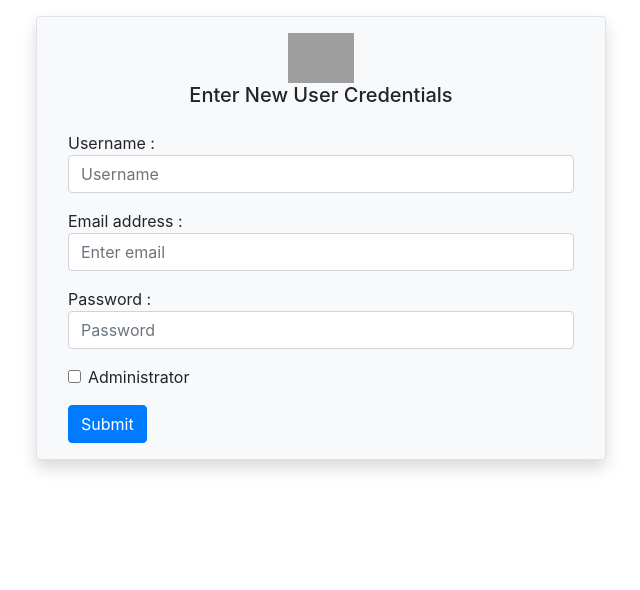
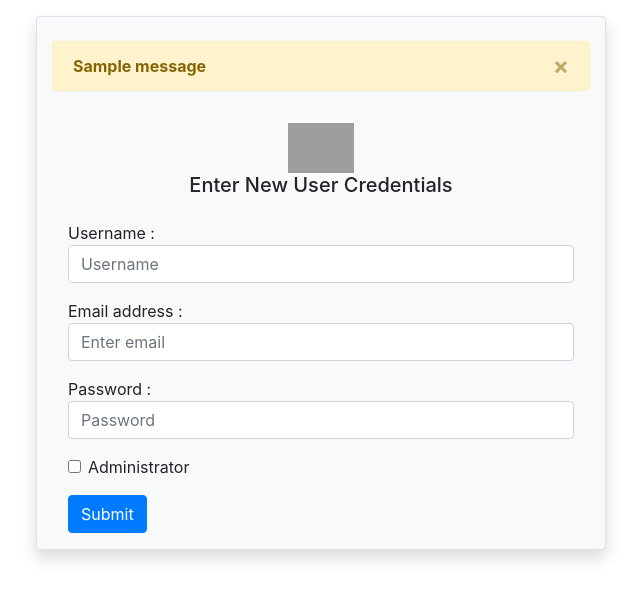
Before and after one commit to haziqnorisham/FaceRecTA, a Django app: page /administrator/registration/ in a window 1280 px wide. Shown: the top 590 px of the page, without its empty margins (319-959 px from the left). Run offline with Django 3.2, Linux system fonts and the light colour scheme; a user stored in the database is signed in; one stand-in notice (Sample message) is shown; some libraries are stand-ins or nearby versions; grey boxes are pictures that could not be loaded.

Commit message:
Added registration function and tweak layout

```diff
--- a/administrator/views.py
+++ b/administrator/views.py
@@ -1,3 +1,4 @@
+from django.contrib import messages
 from django.shortcuts import render
 from django.contrib.auth.models import User
 from django.contrib.auth.decorators import login_required, user_passes_test
@@ -10,6 +11,7 @@ def home(requests):
 @user_passes_test(lambda u: u.is_superuser)
 def registration(requests):
 
+    registered = {"registered" : False}
     if requests.method == 'POST':
 
         data = requests.POST.copy()
@@ -30,5 +32,9 @@ def registration(requests):
             user.is_superuser=False
 
         user.save()
+        registered["registered"] = True
+        messages.success(requests, 'User Registered')
 
-    return render(requests, "administrator/registration.html")
+    context = {"registered" : registered}
+
+    return render(requests, "administrator/registration.html", context)
--- a/templates/administrator/registration.html
+++ b/templates/administrator/registration.html
@@ -15,6 +15,17 @@
       <div class="col-sm"></div>
 
       <div class="col-6 bg-light rounded border shadow">
+        <br>
+        {% if messages %}
+           {% for message in messages %}
+           <div class="alert alert-warning alert-dismissible fade show" role="alert">
+            <strong>{{ message }}</strong>
+            <button type="button" class="close" data-dismiss="alert" aria-label="Close">
+              <span aria-hidden="true">&times;</span>
+            </button>
+            </div>
+           {% endfor %}
+        {% endif %}
 
         <div class="text-center pt-3">
           <img src="https://i.ibb.co/BN7M0W3/Whats-App-Image-2019-09-16-at-11-30-13-AM.jpg" class="img-responsive" height="50">
```
Also changed, not shown: db.sqlite3.
